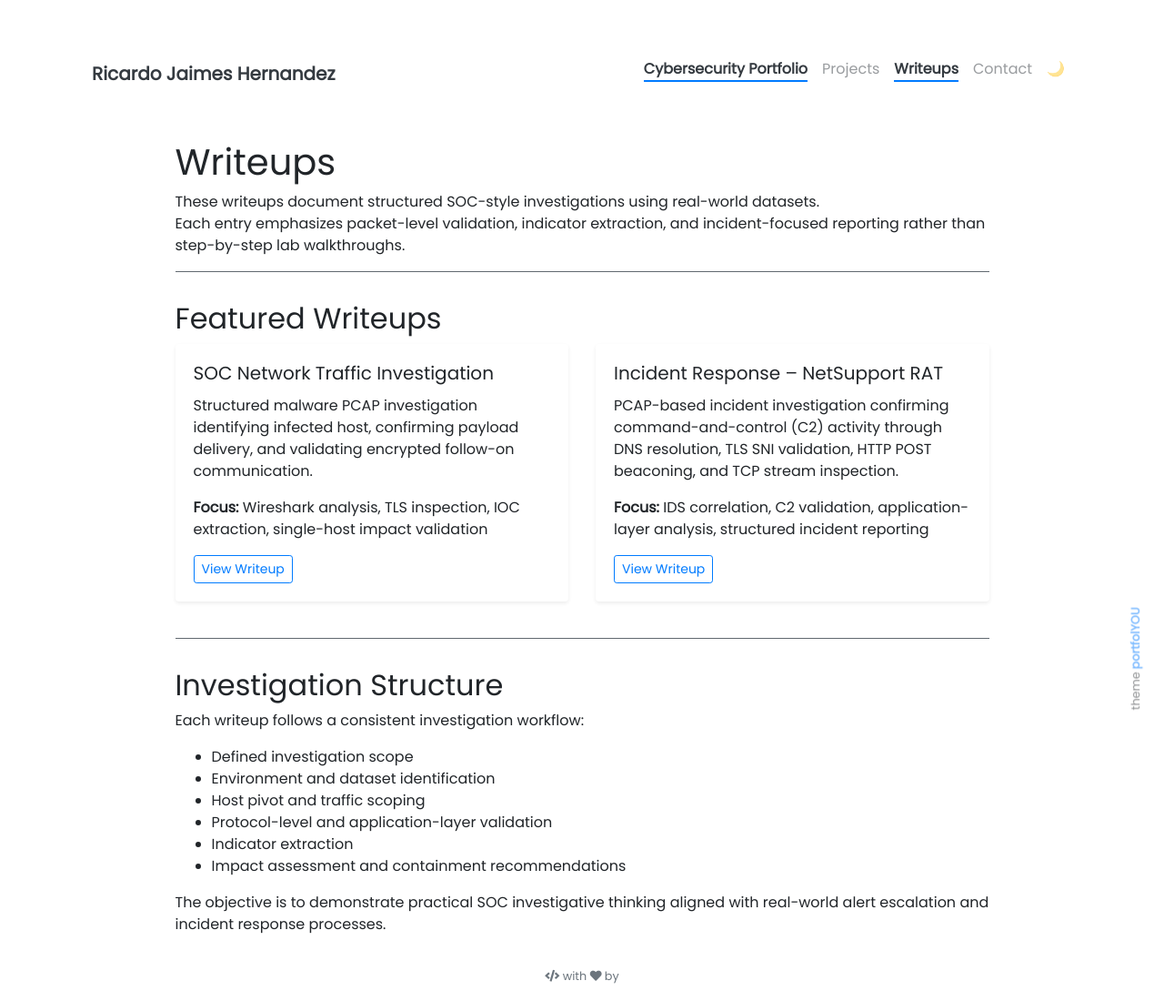
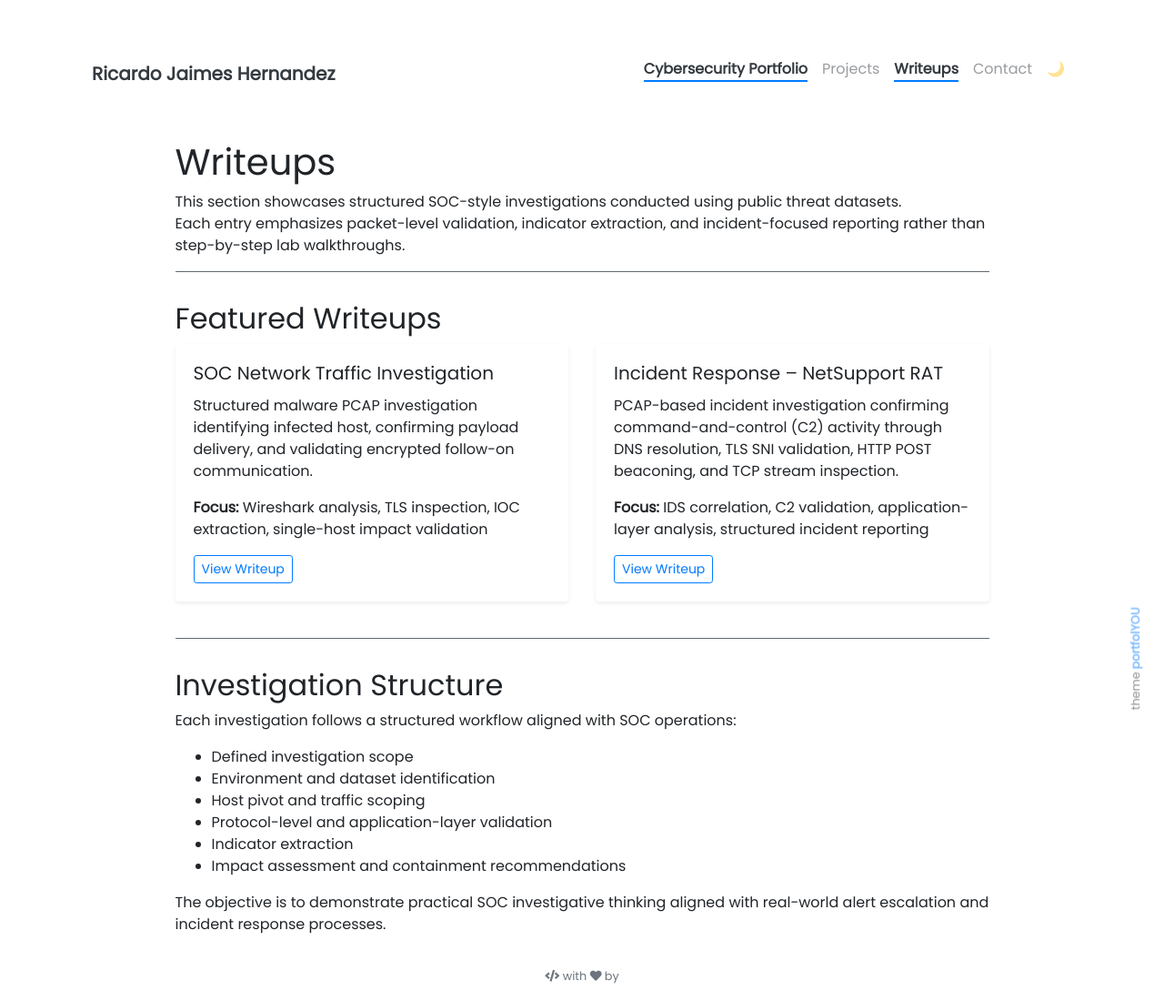
Before and after one commit to RickJaimesDez/RickJaimesDez.github.io, a Jekyll site: the page built from writeups.md, in a window 1280 px wide. Shown: the whole page at 91% size. Built offline with Jekyll 4.4.1, drawn with Linux system fonts in a browser that asks for light colours.

Commit message:
Update writeups.md

```diff
--- a/writeups.md
+++ b/writeups.md
@@ -7,7 +7,7 @@ weight: 15
 
 # Writeups
 
-These writeups document structured SOC-style investigations using real-world datasets.
+This section showcases structured SOC-style investigations conducted using public threat datasets.
 Each entry emphasizes packet-level validation, indicator extraction, and incident-focused reporting rather than step-by-step lab walkthroughs.
 
 ---
@@ -56,7 +56,7 @@ Each entry emphasizes packet-level validation, indicator extraction, and inciden
 
 ## Investigation Structure
 
-Each writeup follows a consistent investigation workflow:
+Each investigation follows a structured workflow aligned with SOC operations:
 
 - Defined investigation scope
 - Environment and dataset identification
```
